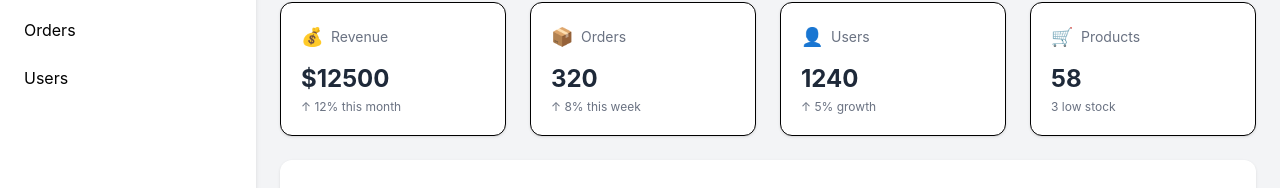
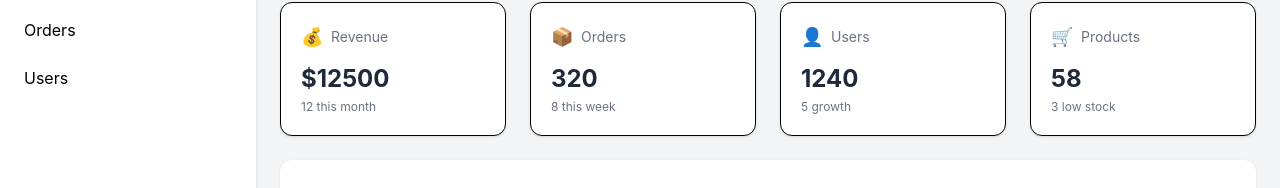
Before and after one commit to ahmadyattia/e-commerce-dashboard, a React (Vite) app: page /dashboard/overview in a window 1280 px wide. Shown: the part 162-350 px from the top of the page. Built offline with nearby package versions, Linux system fonts and the light colour scheme.

Commit message:
updated data value and structure

```diff
--- a/src/data/mappers/dashboardMapper.js
+++ b/src/data/mappers/dashboardMapper.js
@@ -4,7 +4,7 @@ export const mapDashboardStats = (stats) => {
       title: "Revenue",
       value: `$${stats.revenue.value}`,
       icon: "💰",
-      trendChange: `↑ ${stats.revenue.trend.change}%`,
+      trendChange: stats.revenue.trend.change,
       trendLabel: `${stats.revenue.trend.label}`,
     },
 
@@ -12,15 +12,15 @@ export const mapDashboardStats = (stats) => {
       title: "Orders",
       value: stats.orders.value,
       icon: "📦",
-      trendChange: `↑ ${stats.orders.trend.change}%`,
-      trendLabel: `${stats.orders.trend.label}`,
+      trendChange: stats.orders.trend.change,
+      trendLabel: stats.orders.trend.label,
     },
 
     {
       title: "Users",
       value: stats.users.value,
       icon: "👤",
-      trendChange: `↑ ${stats.users.trend.change}%`,
+      trendChange: stats.users.trend.change,
       trendLabel: `${stats.users.trend.label}`,
     },
 
```
